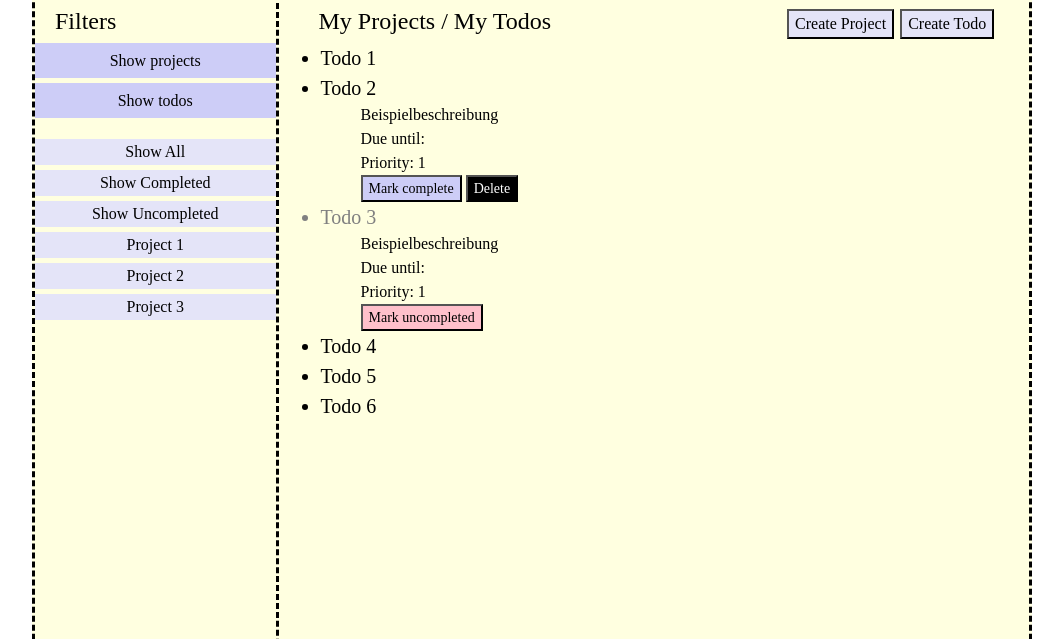
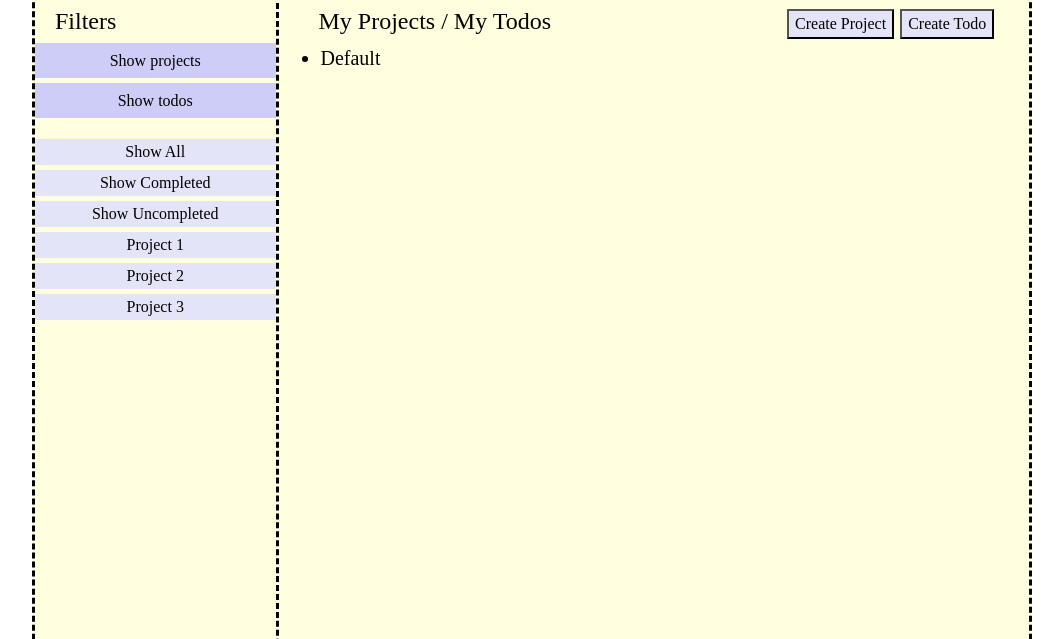
Before and after one commit to KevinLamza/odin-todo-list, a website built with webpack: page src/template.html in a window 1280 px wide. Both pictures are taken after a click on the button "Show projects". Shown: the part 161-800 px from the top of the page, without its empty margins (108-1171 px from the left). Built offline with nearby package versions, Linux system fonts and the light colour scheme.

Commit message:
Add button logic for show project and show todos

```diff
--- a/src/classTodo.js
+++ b/src/classTodo.js
@@ -7,6 +7,8 @@ class Todo {
     // todoID/projectID:todo-/project-object as key:property
     static #allTodos = {};
     static #allProjects = {};
+
+    static #DOM = {};
 
     // STATIC METHODS
     // init(): check first on start up if all properties can be loaded from local storage
@@ -30,6 +32,8 @@ class Todo {
             console.log("Couldn't load projects!");
             this.createProject("Default");
         }
+        this.#DOM = this.cacheDOM();
+        this.staticButtonLogic();
         this.render();
 
         // only for debugging purposes, can be removed
@@ -213,7 +217,7 @@ class Todo {
         this.createTodo("Title 6", "Description 6", "10/10/1010", 2, 3 );
     }
 
-    static filterTodos(projectFlag, completedFlag) {
+    static #filterTodos(projectFlag, completedFlag) {
         // projectFlag can be either be the projectID or "a" for all show projects e.q. no project filter
         // completedFlag can be "a" show all, "u" show uncompleted, "c" show completed
         let unfiltered = this.#allTodos;
@@ -257,30 +261,82 @@ class Todo {
     }
 
     static cacheDOM() {
-        const divFilterProjects = document.querySelector(".filterProjects");
-        const divFilterProjectsButtons = document.querySelector(".filterProjectsButtons");
-        const divFilterCompleted = document.querySelector(".filterCompleted");
-        const divFilterCompletedButtons = document.querySelector(".filterCompletedButtons");
-        const divCreate = document.querySelector(".create");
-        const divCreateButtons = document.querySelector(".createButtons");
-        const divTitleTodoList = document.querySelector(".titleTodoList");
-        const divTodoList = document.querySelector(".todoList");
-        return {divFilterProjects,
-                divFilterProjectsButtons,
-                divFilterCompleted,
-                divFilterCompletedButtons,
-                divCreate,
-                divCreateButtons,
-                divTitleTodoList,
-                divTodoList}
+        const nodeSecondFilter = document.querySelector(".secondFilter"); // filter by project buttons will be appended here
+        const nodeListTitle = document.querySelector("#listTitle"); // textContent will be either Projects or Todos
+        const nodeListContainer = document.querySelector("#listContainer"); //todos or projects will be appended as list items
+
+        const nodeShowProjectsButton = document.querySelector("#showProjectsButton");
+        const nodeShowTodosButton = document.querySelector("#showTodosButton");
+
+        const nodeShowAllButton = document.querySelector("#showAllButton");
+        const nodeShowCompletedButton = document.querySelector("#showCompletedButton");
+        const nodeShowUncompletedButton = document.querySelector("#showUncompletedButton");
+
+        return {nodeSecondFilter,
+                nodeListTitle,
+                nodeListContainer,
+                nodeShowProjectsButton,
+                nodeShowTodosButton,
+                nodeShowAllButton,
+                nodeShowCompletedButton,
+                nodeShowUncompletedButton}
     }
 
-    static render() {
-        // const DOM = this.cacheDOM();
-        // this.drawFilterProjects(DOM);
+    static staticButtonLogic() {
+        document.addEventListener('click', function (event) {
+            if (event.target.matches('#showProjectsButton')) {
+                Todo.render(Todo.#allProjects, "project");
+            }
+            if (event.target.matches('#showTodosButton')) {
+                Todo.render(Todo.#allTodos, "todos");
+            }
+            if (event.target.matches('.buttonMenu')) {
+                clearPage();
+                menu();
+            }
+            if (event.target.matches('.buttonContact')) {
+                clearPage();
+                contact();
+            }
+        }, false);
     }
 
-    static drawFilterProjects(DOM) {
+    static render(list, type) {
+        this.clearDOMList();
+        let ulNode = document.createElement("ul");
+        if (type === "project") {
+            for (const property in list) {
+                let liNode = document.createElement("li");
+                let textNode = document.createTextNode(list[property]);
+                liNode.appendChild(textNode);
+                liNode.setAttribute("id", type + property);
+                ulNode.appendChild(liNode);
+                console.log(ulNode);
+                // console.log("hello");
+            }
+        }
+        if (type === "todos") {
+            for (const property in list) {
+                let liNode = document.createElement("li");
+                let textNode = document.createTextNode(list[property]["myTitle"]);
+                liNode.appendChild(textNode);
+                liNode.setAttribute("id", type + property);
+                ulNode.appendChild(liNode);
+                console.log(ulNode);
+                // console.log("hello");
+            }
+        }
+        this.#DOM.nodeListContainer.appendChild(ulNode);
+    }
+
+    static clearDOMList() {
+        const content = document.querySelector("#listContainer");
+        while (content.firstChild) {
+            content.removeChild(content.firstChild);
+        }
+    }
+
+    // static drawFilterProjects(DOM) {
         // let list = document.createElement("li");
         // let button = document.createElement("button");
         // let textNode = document.createTextNode("Test");
@@ -292,7 +348,7 @@ class Todo {
         // DOM.divFilterProjectsButtons.appendChild(list);
 
         // loop through array for each button
-    }
+    // }
 
 
 
--- a/src/template.html
+++ b/src/template.html
@@ -42,7 +42,7 @@
                     <button class="create" id="createProject">Create Project</button>
                     <button class="create" id="createTodo">Create Todo</button>
                 </div>
-                <div class="lists">
+                <div class="lists" id="listContainer">
                     <ul>
                         <li class="bulletPoint uncompleted" id="todo1">Todo 1</li>
                         <li class="bulletPoint" id="todo2">Todo 2</li>
```
